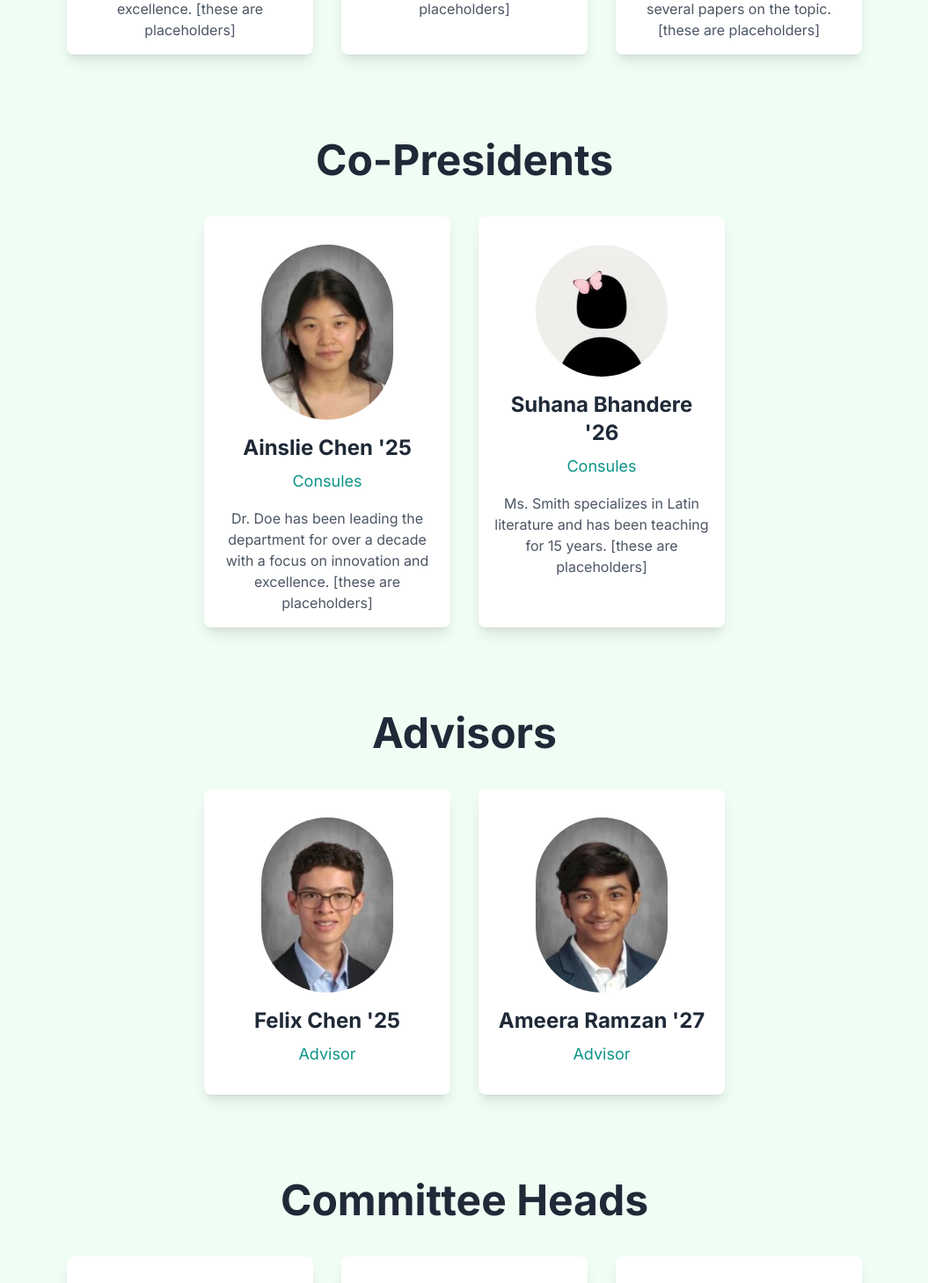
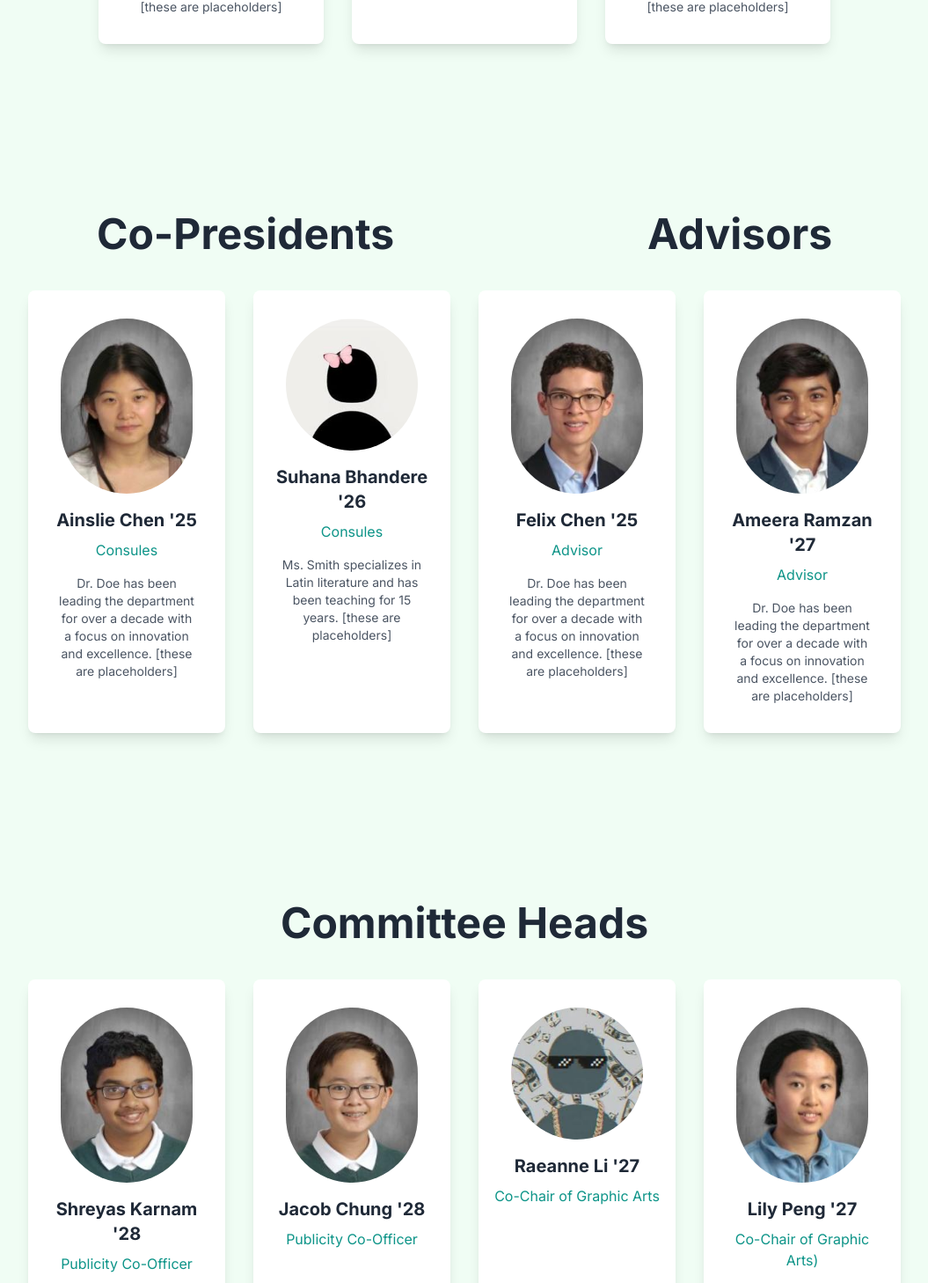
Before and after one commit to demicrat/songofflower, a Next.js app: page /members in a window 1280 px wide. Shown: the part 1031-2489 px from the top of the page at 88% size, without its empty margins (112-1167 px from the left). Built offline with nearby package versions, Linux system fonts and the light colour scheme.

Commit message:
minor ui fixes

```diff
--- a/app/members/page.tsx
+++ b/app/members/page.tsx
@@ -43,11 +43,13 @@ const advisors = [
     photoUrl: '/25felixc.jpg',
     name: 'Felix Chen \'25',
     position: 'Advisor',
+    description: 'Dr. Doe has been leading the department for over a decade with a focus on innovation and excellence. [these are placeholders]',
   },
   {
     photoUrl: '/27ameerar.jpg',
     name: 'Ameera Ramzan \'27',
     position: 'Advisor',
+    description: 'Dr. Doe has been leading the department for over a decade with a focus on innovation and excellence. [these are placeholders]',
   },
 ];
 
@@ -55,42 +57,42 @@ const committeeHeads = [
   {
     photoUrl: '/28shreyask.jpg',
     name: 'Shreyas Karnam \'28',
-    position: 'Nuntii (Communications/Publicity Officer)',
+    position: 'Publicity Co-Officer',
   },
   {
     photoUrl: '/28jacobc.jpg',
     name: 'Jacob Chung \'28',
-    position: 'Nuntii (Communications/Publicity Officer)',
+    position: 'Publicity Co-Officer',
   },
   {
     photoUrl: '/27raeannel.jpg',
     name: 'Raeanne Li \'27',
-    position: 'Artifices Maximae (co-chair of graphic arts)',
+    position: 'Co-Chair of Graphic Arts',
   },
   {
     photoUrl: '/27lilyp.jpg',
     name: 'Lily Peng \'27',
-    position: 'Artifices Maximae (co-chair of graphic arts)',
+    position: 'Co-Chair of Graphic Arts)',
   },
   {
     photoUrl: '/27pascalq.jpg',
     name: 'Pascal Qin \'27',
-    position: 'Praefecti Certamini (certamen co-captain)',
+    position: 'Certamen Co-Captain)',
   },
   {
     photoUrl: '/27demiz.jpg',
     name: 'Demi Zheng \'27',
-    position: 'Praefecti Certamini (certamen co-captain)',
+    position: 'Certamen Co-Captain)',
   },
   {
     photoUrl: '/27leoz.jpg',
     name: 'Leo Zhang \'27',
-    position: 'Machinatores Maximi (co-chief engineer)',
+    position: 'Co-Chief Engineer (chariot/catapult)',
   },
   {
     photoUrl: '/27shamikk.jpg',
     name: 'Shamik Khowala \'27',
-    position: 'Machinatores Maximi (co-chief engineer)',
+    position: 'Co-Chief Engineer (chariot/catapult)',
   },
   // Add other committee heads here...
 ];
@@ -99,8 +101,8 @@ export default function Home() {
   return (
     <div>
       <MembersPageBanner />
-      <h1 className="text-5xl mt-24 text-gray-800 pb-10 text-center font-bold">Faculty</h1>
-      <div className="flex justify-center gap-8 mx-20 mb-24">
+      <h1 className="text-5xl mt-24 text-gray-800 flex-wrap pb-10 text-center font-bold">Faculty</h1>
+      <div className="flex justify-center gap-8 mb-24">
         {faculty.map((member, index) => (
           <MemberCard
             key={index}
@@ -112,9 +114,22 @@ export default function Home() {
         ))}
       </div>
 
-      <h1 className="text-5xl mt-24 text-gray-800 pb-10 text-center font-bold">Co-Presidents</h1>
-      <div className="flex justify-center gap-8 mx-20 mb-24">
+      <div className="flex flex-row justify-center gap-72 ">
+        <h1 className="text-5xl mt-24 text-gray-800 pb-10 text-center font-bold">Co-Presidents</h1>
+        <h1 className="text-5xl mt-24 text-gray-800 pb-10 text-center font-bold">Advisors</h1>
+      </div>
+      <div className="flex justify-center flex-wrap gap-8 mx-20 mb-24">
         {coPresidents.map((member, index) => (
+          <MemberCard
+            key={index}
+            photoUrl={member.photoUrl}
+            name={member.name}
+            position={member.position}
+            description={member.description || ''}
+          />
+        ))}
+
+        {advisors.map((member, index) => (
           <MemberCard
             key={index}
             photoUrl={member.photoUrl}
@@ -125,16 +140,8 @@ export default function Home() {
         ))}
       </div>
 
-      <h1 className="text-5xl mt-24 text-gray-800 pb-10 text-center font-bold">Advisors</h1>
       <div className="flex justify-center gap-8 mx-20 mb-24">
-        {advisors.map((member, index) => (
-          <MemberCard
-            key={index}
-            photoUrl={member.photoUrl}
-            name={member.name}
-            position={member.position}
-          />
-        ))}
+
       </div>
 
       <h1 className="text-5xl mt-24 text-gray-800 pb-10 text-center font-bold">Committee Heads</h1>
--- a/components/BottomNav.tsx
+++ b/components/BottomNav.tsx
@@ -31,7 +31,7 @@ const BottomNav: React.FC = () => {
         </div>
         <div className="mt-20 text-right text-sm text-green-300">
           <p>
-            Made with <span className="font-mono">&lt;/&gt;</span> by Demi Zheng.
+            Made with <span className="font-mono">&lt;/&gt;</span> by <Link href="https://demiz.vercel.app" className="hover:opacity-70 duration duration-300">Demi Zheng</Link>.
           </p>
           <p>
             Contact me at <a href="mailto:27demiz@students.harker.org" className="hover:underline">27demiz@students.harker.org</a> for website issues or just to say hi :)
--- a/components/MemberCard.tsx
+++ b/components/MemberCard.tsx
@@ -10,7 +10,7 @@ interface MemberCardProps {
 
 const MemberCard: React.FC<MemberCardProps> = ({ photoUrl, name, position, description='' }) => {
   return (
-    <div className="bg-white w-1/4 shadow-lg pt-8 rounded-lg object-center overflow-hidden text-center">
+    <div className="bg-white w-1/5 shadow-lg pt-8 rounded-lg object-center overflow-hidden text-center">
       <div className="relative mx-auto flex flex-col items-center justify-center">
         <Image
           src={photoUrl}
@@ -20,9 +20,9 @@ const MemberCard: React.FC<MemberCardProps> = ({ photoUrl, name, position, descr
           className="rounded object-cover rounded-full"
         />
         <div className="p-4">
-          <h2 className="text-2xl font-bold text-gray-800">{name}</h2>
-          <p className="text-lg text-teal-600 mt-2">{position}</p>
-          <p className="text-gray-600 mt-4">{description}</p>
+          <h2 className="text-xl font-bold text-gray-800">{name}</h2>
+          <p className="text-md text-teal-600 mt-2">{position}</p>
+          <p className="text-gray-600 text-sm m-4">{description}</p>
         </div>
       </div>
     </div>
```
